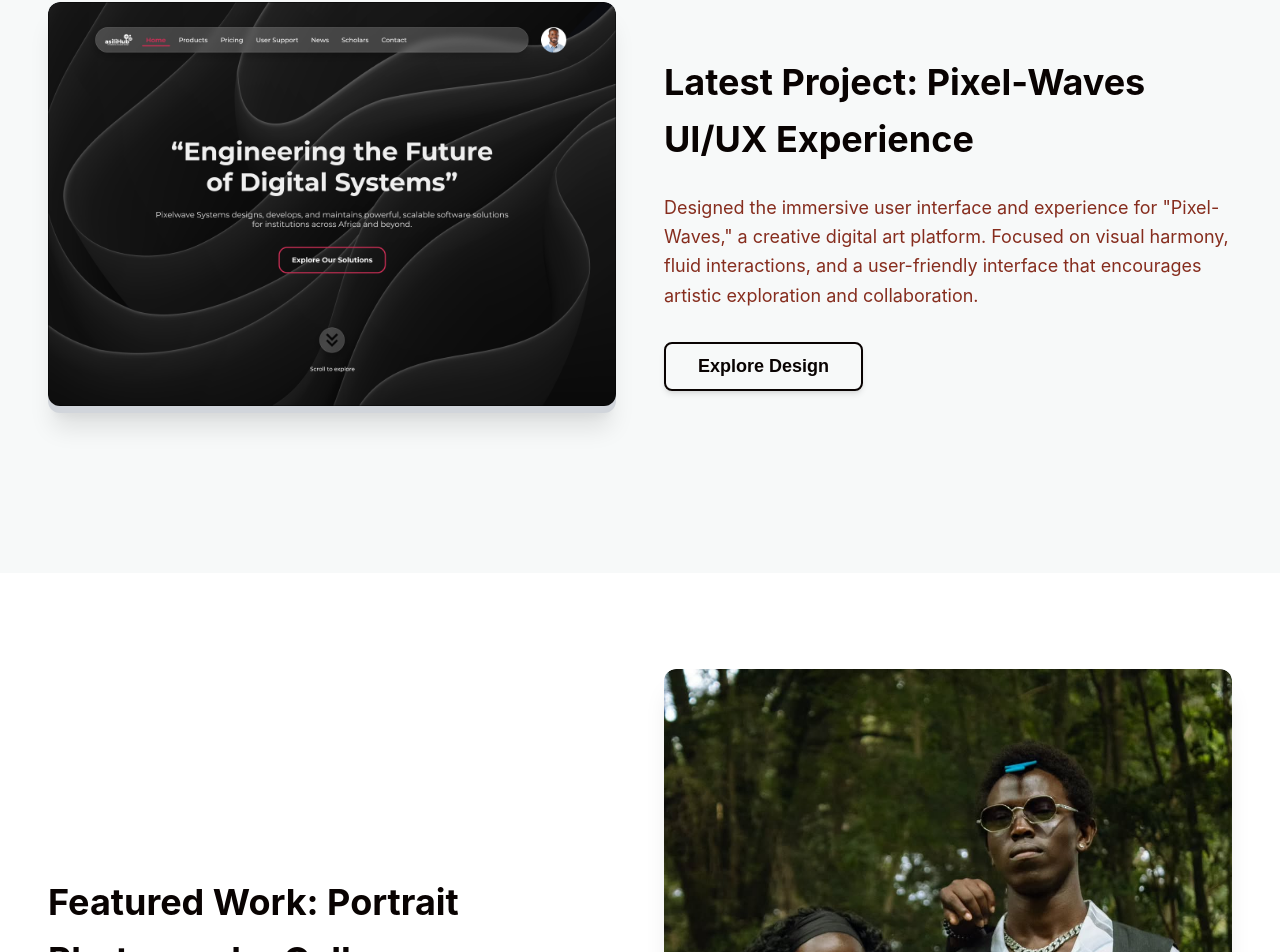
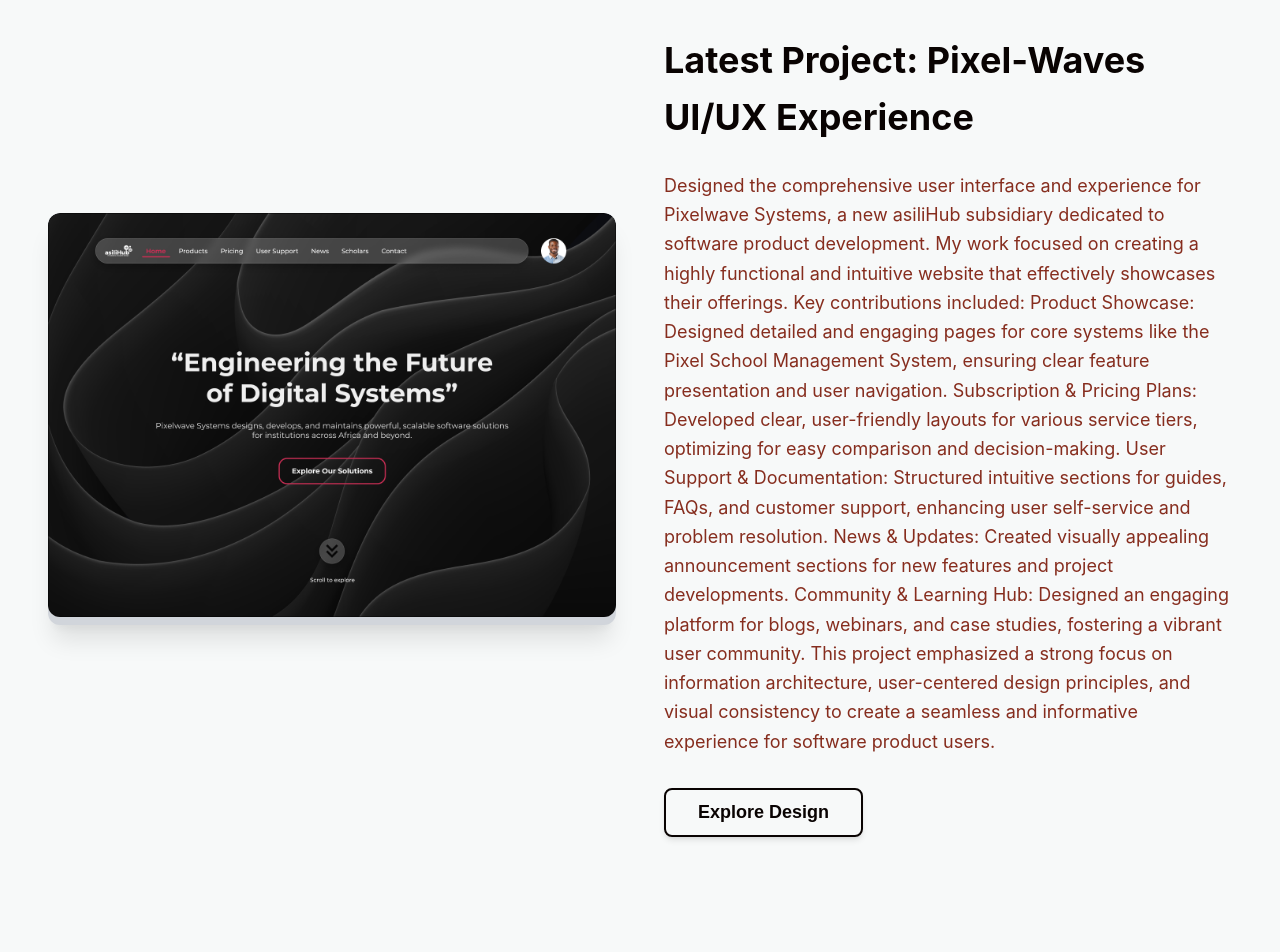
Before and after one commit to curtismwarema-25/my-portfolio-site, a React (Create React App) app: page / in a window 1280 px wide. Shown: the part 1867-2819 px from the top of the page. Built offline with nearby package versions, Linux system fonts and the light colour scheme.

Commit message:
updated the pixel waves section.

```diff
--- a/src/App.js
+++ b/src/App.js
@@ -224,7 +224,21 @@
           <div className="feature-content">
             <h2 className="feature-title">Latest Project: Pixel-Waves UI/UX Experience</h2>
             <p className="feature-description">
-                Designed the immersive user interface and experience for "Pixel-Waves," a creative digital art platform. Focused on visual harmony, fluid interactions, and a user-friendly interface that encourages artistic exploration and collaboration.
+                Designed the comprehensive user interface and experience for Pixelwave Systems, a new asiliHub subsidiary dedicated to software product development. My work focused on creating a highly functional and intuitive website that effectively showcases their offerings.
+
+                Key contributions included:
+
+                Product Showcase: Designed detailed and engaging pages for core systems like the Pixel School Management System, ensuring clear feature presentation and user navigation.
+
+                Subscription & Pricing Plans: Developed clear, user-friendly layouts for various service tiers, optimizing for easy comparison and decision-making.
+
+                User Support & Documentation: Structured intuitive sections for guides, FAQs, and customer support, enhancing user self-service and problem resolution.
+
+                News & Updates: Created visually appealing announcement sections for new features and project developments.
+
+                Community & Learning Hub: Designed an engaging platform for blogs, webinars, and case studies, fostering a vibrant user community.
+
+                This project emphasized a strong focus on information architecture, user-centered design principles, and visual consistency to create a seamless and informative experience for software product users.
             </p>
             <button className="btn btn-secondary feature-btn" onClick={() => handleViewCaseStudy('pixel-waves')}> {/* Added onClick */}
               Explore Design
```
